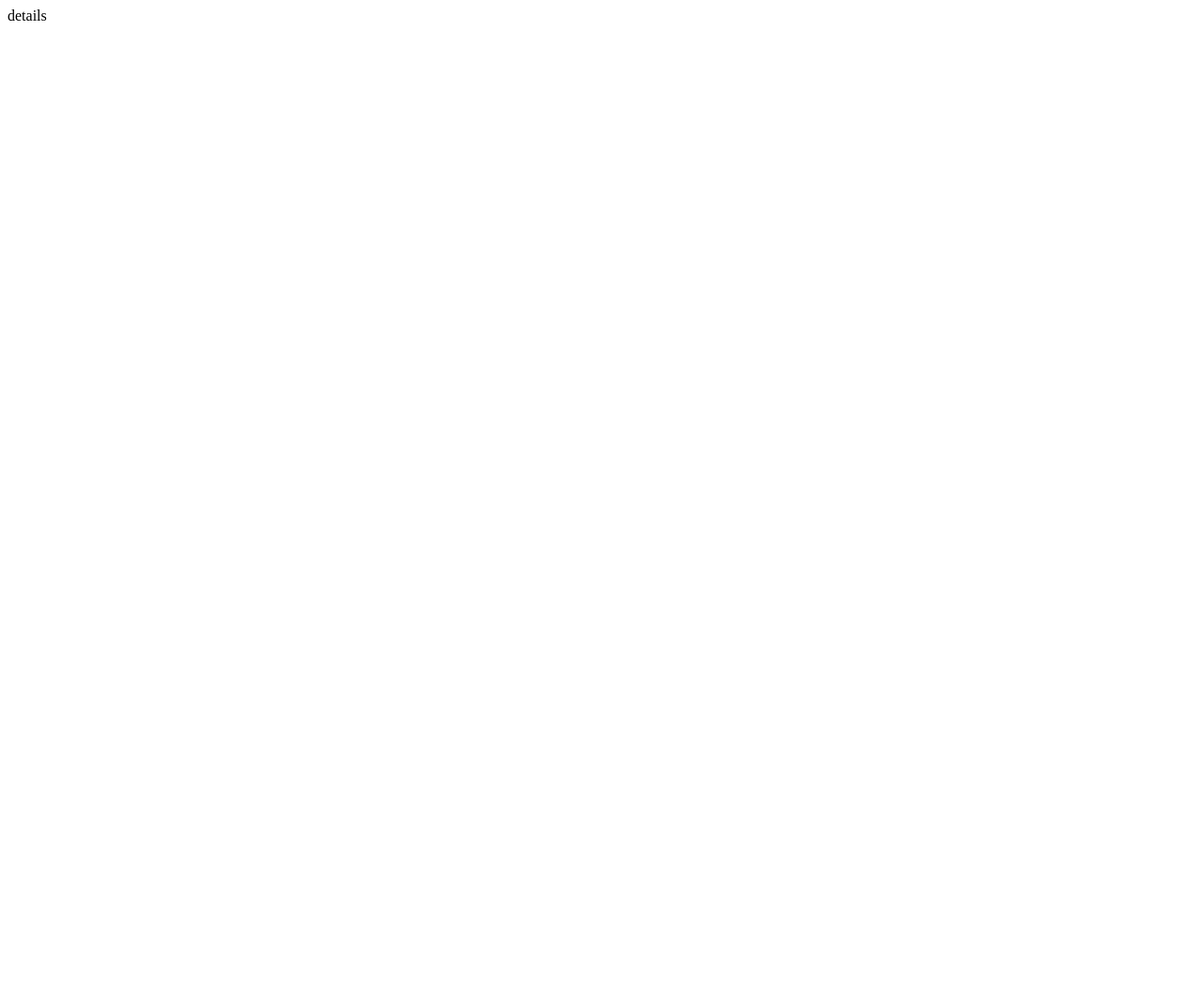
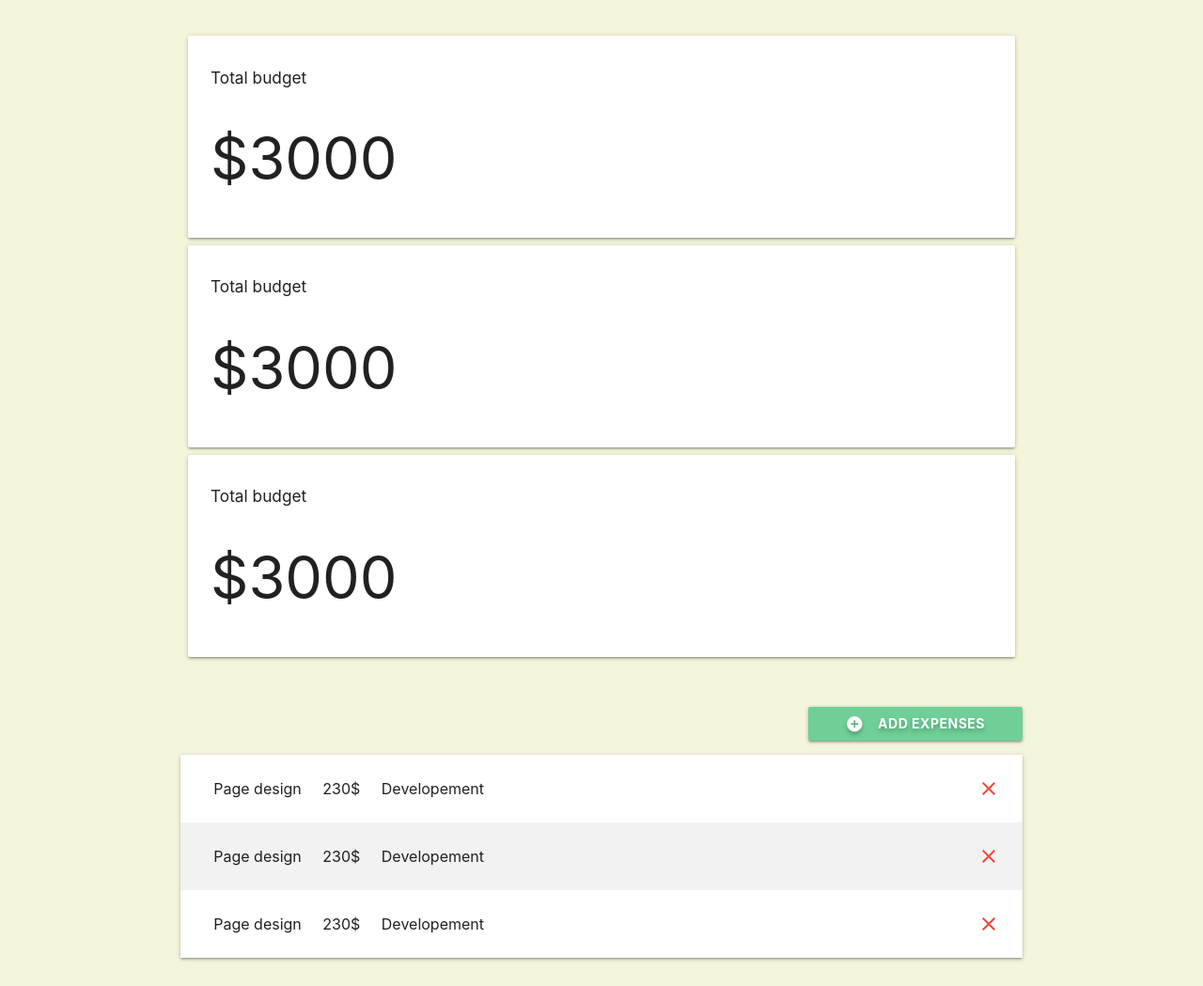
Before and after one commit to Ngina07/MoneyMoves, a Django app: page /1 in a window 1280 px wide. Before the commit the page is almost empty. Shown: the whole page at 94% size. Before the commit the page ends 22 px from the top, so only its background shows below. Run offline with Django 3.2, Linux system fonts and the light colour scheme.

Commit message:
add templates to display budget and expenses

```diff
--- /dev/null
+++ b/budgetapp/templates/base.html
@@ -0,0 +1,40 @@
+{% load static %}
+
+<!DOCTYPE html>
+
+
+<html lang="en" dir="ltr">
+  <head>
+    <meta charset="utf-8">
+    {% if title %}
+    <title>{{title}}</title>
+    {% else %}
+    <title>Money-Moves</title>
+    {% endif %}
+
+    {% block styles %}
+
+    <link rel="shortcut icon" type="image/png" href="{% static '/img/icon.jpg' %}">
+    <link rel="stylesheet" href="{% static 'css/styles.css' %}">
+    <link href="https://fonts.googleapis.com/icon?family=Material+Icons" rel="stylesheet">
+    <link rel="stylesheet" href="https://cdnjs.cloudflare.com/ajax/libs/materialize/1.0.0/css/materialize.min.css">
+    {% endblock %}
+
+
+  </head>
+
+  <body>
+
+    {% block content %}
+
+    {% endblock %}
+
+    {% block scripts %}
+
+      <script src="https://ajax.googleapis.com/ajax/libs/jquery/3.3.1/jquery.min.js"></script>
+
+    {% endblock %}
+    <script src="https://cdnjs.cloudflare.com/ajax/libs/materialize/1.0.0/js/materialize.min.js"></script>
+  </body>
+
+</html>
--- a/budgetapp/templates/project-detail.html
+++ b/budgetapp/templates/project-detail.html
@@ -1 +1,154 @@
-details
+{% extends 'base.html'%}
+{% block content %}
+
+
+<div class="container">
+    <section class="section section-stats">
+        <div class="row">
+            <div class="col s12 m12 14"></div>
+            <div class="card-panel">
+                <h6 class="bold">Total budget</h6>
+                <h1 class="bold">$3000</h1>
+            </div>
+            <div class="col s12 m6 14"></div>
+            <div class="card-panel">
+                <h6 class="bold">Total budget</h6>
+                <h1 class="bold">$3000</h1>
+            </div>
+            <div class="col s12 m6 14"></div>
+            <div class="card-panel">
+                <h6 class="bold">Total budget</h6>
+                <h1 class="bold">$3000</h1>
+            </div>
+        </div>
+    </section>
+    <section class="section section-expenses">
+        <div class="row">
+            <button class="btn waves-effect right">
+                <i class="material-icons white-text left">add_circle</i>Add Expenses</button>
+        </div>
+        <ul class="z-depth-1">
+            <li>
+                <div class="card-panel z-depth-0 expense">
+                    <div class="row">
+                        <div class="col 16">
+                            <span class="title">Page design</span>
+                        </div>
+                        <div class="col 13">
+                            <span class="title">230$</span>
+                        </div>
+                        <div class="col 6">
+                            <span class="title Bold">Developement</span>
+                        </div>
+                        <a href="">
+                            <i class="material-icons red-text right">close
+
+                            </i> </a>
+                    </div>
+                </div>
+
+
+            </li>
+            <li>
+                    <div class="card-panel z-depth-0 expense">
+                        <div class="row">
+                            <div class="col 16">
+                                <span class="title">Page design</span>
+                            </div>
+                            <div class="col 13">
+                                <span class="title">230$</span>
+                            </div>
+                            <div class="col 6">
+                                <span class="title Bold">Developement</span>
+                            </div>
+                            <a href="">
+                                <i class="material-icons red-text right">close
+
+                                </i> </a>
+                        </div>
+                    </div>
+
+
+                </li>
+                <li>
+                        <div class="card-panel z-depth-0 expense">
+                            <div class="row">
+                                <div class="col 16">
+                                    <span class="title">Page design</span>
+                                </div>
+                                <div class="col 13">
+                                    <span class="title">230$</span>
+                                </div>
+                                <div class="col 6">
+                                    <span class="title Bold">Developement</span>
+                                </div>
+                                <a href="">
+                                    <i class="material-icons red-text right">close
+
+                                    </i> </a>
+                            </div>
+                        </div>
+
+
+                    </li>
+        </ul>
+    </section>
+
+</div>
+<style>
+    html {
+        background-color: beige;
+    }
+
+    .noproject-wrapper {
+        margin-top: 250px;
+        padding: 80px 0px;
+        border: 6px solid #444444;
+        border-style: dashed;
+    }
+
+    .noproject-wrapper h3 {
+        padding-top: 10px;
+        margin-bottom: 50px
+    }
+
+    .section-stats .card-panel {
+        margin: 8px;
+
+    }
+
+    .section-stats {
+        font-size: 4vw;
+        margin: 15px 0px;
+    }
+    @media(max-width: 992px){
+        .section-stats h1{
+            font-size:calc(16px = 6vw)
+        }
+    }
+    .section-expenses button {
+        padding: 0px 40px;
+        font-weight: bold;
+        text-shadow: 0px 3px 4px rgba(0,0,0,.25);
+        background-color: #6FCF97;
+    }
+    .section-expenses .expense{
+        font-size: 16px;
+        border-radius: 0;
+        margin: 0;
+
+
+    }
+    .section-expenses .expense .category{
+        font-size: 13px;
+
+    }
+    .row {
+        margin: 0!important;
+    }
+    .section-expenses li:nth-child(even) .expense{
+        background-color: #F2F2F2;
+
+    }
+</style>
+{% endblock %}
```
Also changed, not shown: budgetapp/templates/project-list.html (+34 -1 lines).
